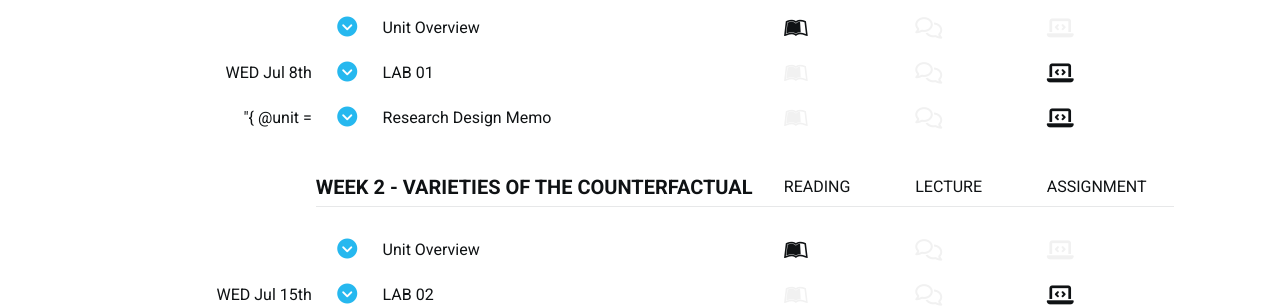
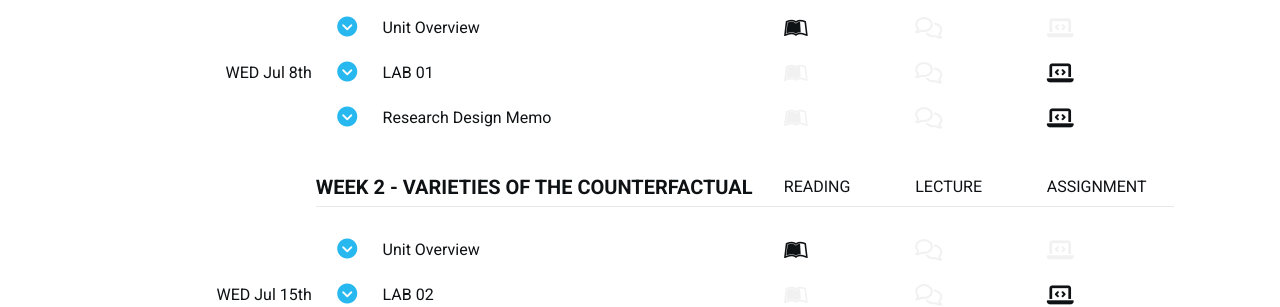
Before and after one commit to DS4PS/cpp-524-sum-2020, a Jekyll site: the page built from schedule.md, in a window 1280 px wide and 900 px high. Shown: the part 359-666 px from the top of the window. Built offline with Jekyll 4.4.1, drawn with Linux system fonts in a browser that asks for light colours; nearby versions of some CDN libraries; a script bundle is joined from its source files by our own code; library files that are not in the unit come from our copies; a style sheet for code colours, icons or effects is not loaded.

Commit message:
Update schedule.md

```diff
--- a/schedule.md
+++ b/schedule.md
@@ -153,7 +153,7 @@ And submit via Canvas.
 
 
 
-*** { @unit = ", @title = "Research Design Memo", @assignment, @foldout   }
+*** { @unit = "", @title = "Research Design Memo", @assignment, @foldout   }
 
 ## Final Memo
 
```
